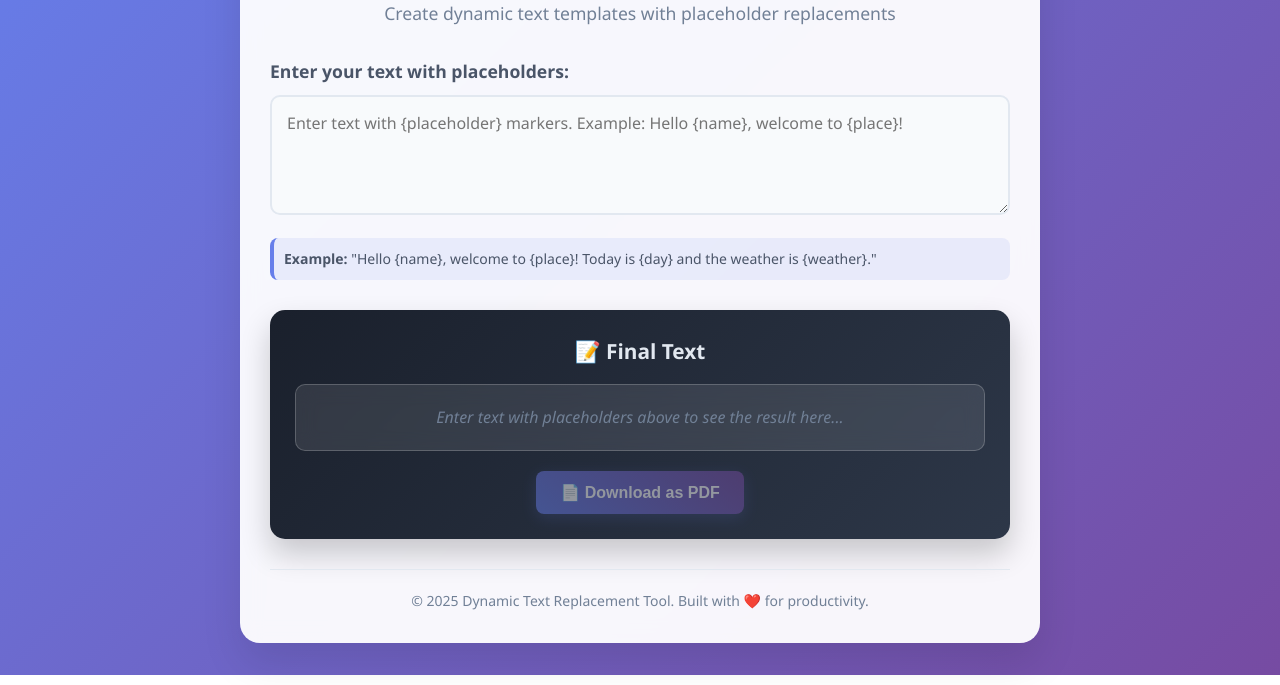
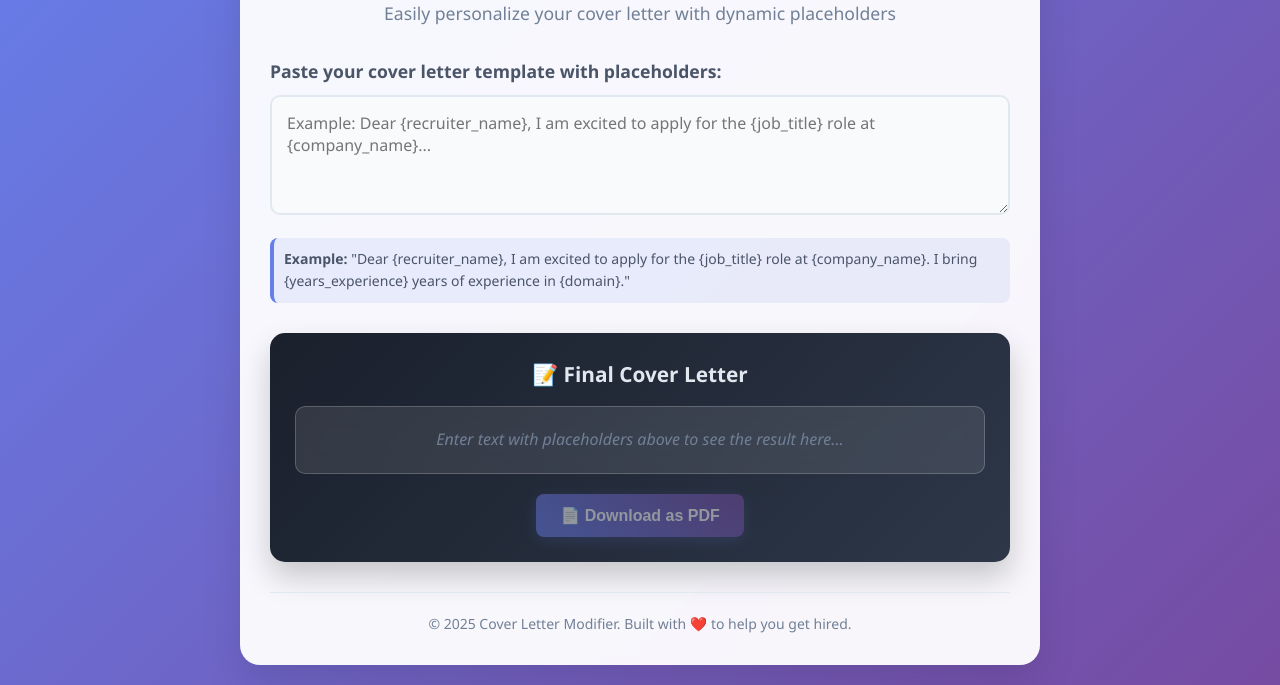
Before and after one commit to lozil/CoverLetterModifier, a plain HTML site: page index.html in a window 1280 px wide. Shown: the part 125-810 px from the top of the page. Drawn offline with nearby package versions, Linux system fonts and the light colour scheme.

Commit message:
Updated The placeholder Text

```diff
--- a/index.html
+++ b/index.html
@@ -4,11 +4,11 @@
 <head>
     <meta charset="UTF-8">
     <meta name="viewport" content="width=device-width, initial-scale=1.0">
-    <title>Dynamic Text Replacement Tool</title>
+    <title>Cover Letter Modifier</title>
     <meta name="description"
-        content="A powerful tool to create dynamic text templates with placeholder replacements and PDF export functionality.">
-    <meta name="keywords" content="text replacement, template, placeholder, PDF generator, dynamic text">
-    <meta name="author" content="Text Replacement Tool">
+        content="Quickly personalize and tailor your cover letters using smart placeholders and export to PDF.">
+    <meta name="keywords" content="cover letter, template, placeholder, job application, PDF generator">
+    <meta name="author" content="Cover Letter Modifier">
 
     <!-- Favicon -->
     <link rel="icon" type="image/x-icon" href="assets/favicon.ico">
@@ -16,16 +16,16 @@
     <!-- Open Graph / Facebook -->
     <meta property="og:type" content="website">
     <meta property="og:url" content="">
-    <meta property="og:title" content="Dynamic Text Replacement Tool">
+    <meta property="og:title" content="Cover Letter Modifier">
     <meta property="og:description"
-        content="Create dynamic text templates with placeholder replacements and export to PDF.">
+        content="Quickly personalize and tailor your cover letters using smart placeholders and export to PDF.">
 
     <!-- Twitter -->
     <meta property="twitter:card" content="summary_large_image">
     <meta property="twitter:url" content="">
-    <meta property="twitter:title" content="Dynamic Text Replacement Tool">
+    <meta property="twitter:title" content="Cover Letter Modifier">
     <meta property="twitter:description"
-        content="Create dynamic text templates with placeholder replacements and export to PDF.">
+        content="Quickly personalize and tailor your cover letters using smart placeholders and export to PDF.">
 
     <!-- Stylesheets -->
     <link rel="stylesheet" href="css/style.css">
@@ -37,19 +37,19 @@
 <body>
     <div class="container">
         <header>
-            <h1>✨ Dynamic Text Replacement</h1>
-            <p class="subtitle">Create dynamic text templates with placeholder replacements</p>
+            <h1>📄 Cover Letter Modifier</h1>
+            <p class="subtitle">Easily personalize your cover letter with dynamic placeholders</p>
         </header>
 
         <main>
             <section class="input-section">
-                <label for="inputText">Enter your text with placeholders:</label>
+                <label for="inputText">Paste your cover letter template with placeholders:</label>
                 <textarea id="inputText"
-                    placeholder="Enter text with {placeholder} markers. Example: Hello {name}, welcome to {place}!"
+                    placeholder="Example: Dear {recruiter_name}, I am excited to apply for the {job_title} role at {company_name}..."
                     aria-describedby="input-help"></textarea>
                 <div id="input-help" class="example-text">
-                    <strong>Example:</strong> "Hello {name}, welcome to {place}! Today is {day} and the weather is
-                    {weather}."
+                    <strong>Example:</strong> "Dear {recruiter_name}, I am excited to apply for the {job_title} role at
+                    {company_name}. I bring {years_experience} years of experience in {domain}."
                 </div>
             </section>
 
@@ -59,22 +59,22 @@
             </section>
 
             <section class="output-section">
-                <h2>📝 Final Text</h2>
+                <h2>📝 Final Cover Letter</h2>
                 <div id="outputText" class="output-text no-text" role="region" aria-live="polite">
-                    Enter text with placeholders above to see the result here...
+                    Enter your template above and fill in the placeholders to see the final letter here...
                 </div>
                 <div class="output-controls">
                     <button id="downloadBtn" class="download-btn" onclick="downloadPDF()"
                         aria-describedby="download-help">
                         📄 Download as PDF
                     </button>
-                    <div id="download-help" class="sr-only">Downloads the final text as a PDF document</div>
+                    <div id="download-help" class="sr-only">Downloads the final letter as a PDF document</div>
                 </div>
             </section>
         </main>
 
         <footer>
-            <p>&copy; 2025 Dynamic Text Replacement Tool. Built with ❤️ for productivity.</p>
+            <p>&copy; 2025 Cover Letter Modifier. Built with ❤️ to help you get hired.</p>
         </footer>
     </div>
 
```
